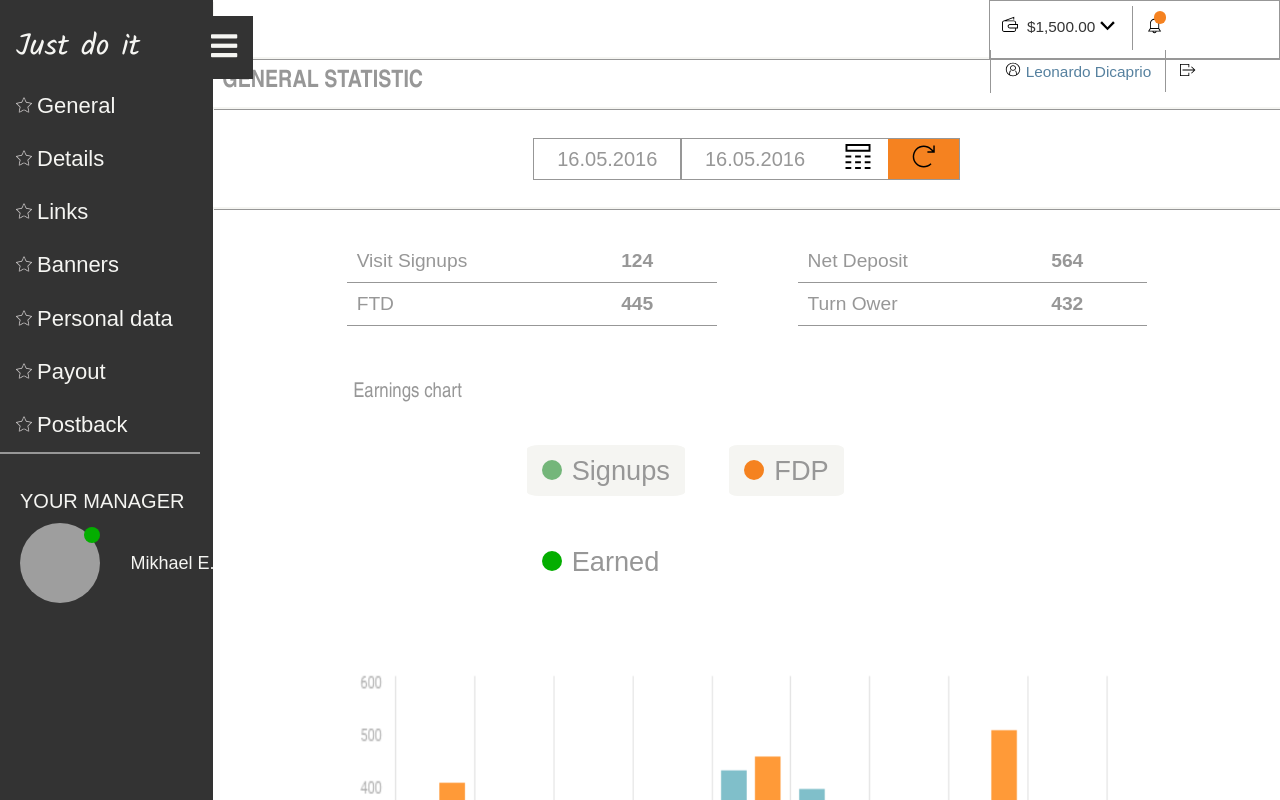
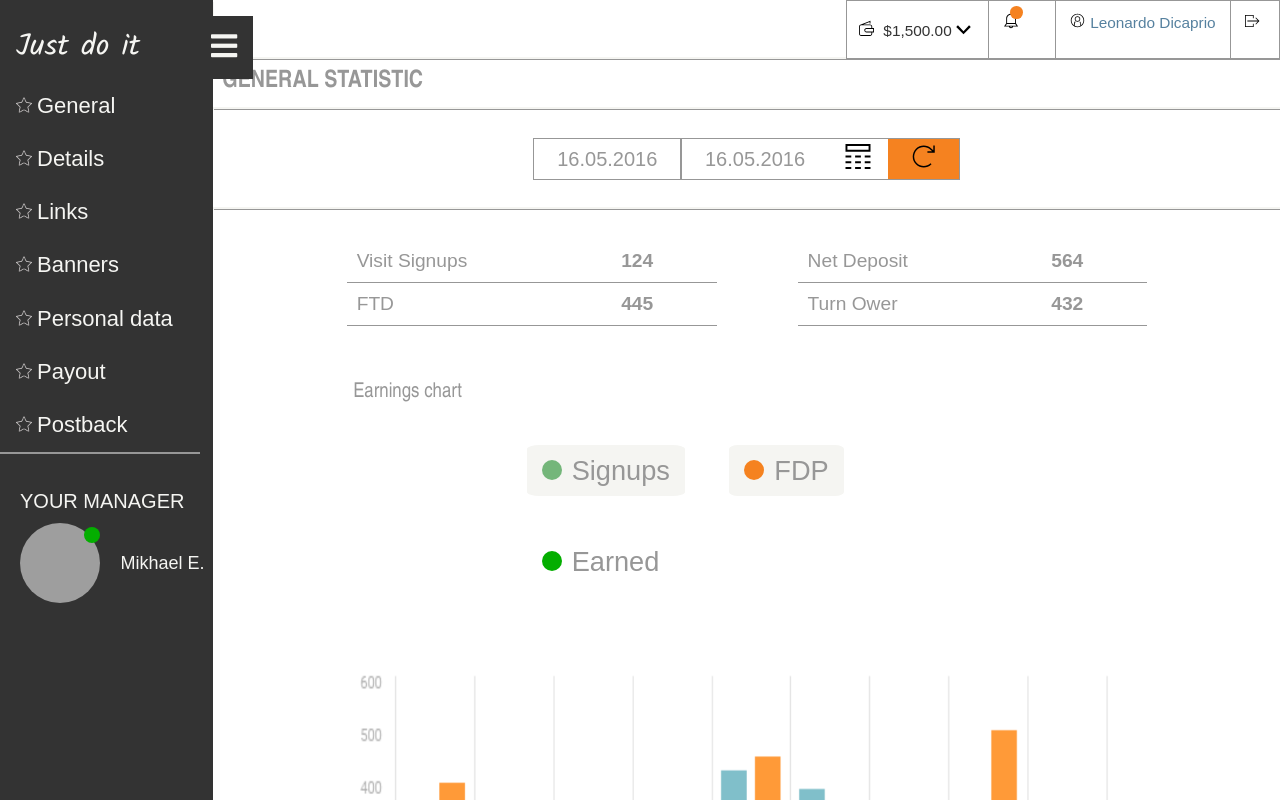
Before and after one commit to aniajtp/Projekt-indywidualny-10-12, a website: page index.html in a window 1280 px wide. Shown: the top 800 px of the page. Drawn offline with Linux system fonts and the light colour scheme; grey boxes are pictures that could not be loaded.

Commit message:
ostateczne położenie headera

```diff
--- a/sass/style-payout.scss
+++ b/sass/style-payout.scss
@@ -52,7 +52,7 @@ body {
     border-left: 1px solid #979797;
     color: #56819f;
     text-align: center;
-    padding: 18px 14px;
+    padding: 10px 12px;
     text-decoration: none;
   }
 }
@@ -72,7 +72,7 @@ body {
   display: inline-block;
   position: relative;
   top: -10px;
-  left: -18px;
+  left: -19px;
   z-index: 1;
 }
 .dropdown .dropbtn {
@@ -237,7 +237,7 @@ body {
     text-transform: capitalize;
     font-style: normal;
     margin-top: 30px;
-    margin-left: 10px;
+    margin-left: 0;
   }
 }
 .article {
--- a/sass/style.scss
+++ b/sass/style.scss
@@ -15,7 +15,7 @@ body {
   display: grid;
   grid-template-columns: 1fr 5fr;
   grid-template-rows: 60px;
-  grid-auto-rows: 50px 100px 850px 50px 800px;
+  grid-auto-rows: 50px 100px 850px 50px 900px;
   grid-template-areas:
   "sidebar header"
   "sidebar title"
@@ -44,11 +44,12 @@ body {
   flex-wrap: wrap;
 }
 .navbar-right {
-  height: 52px;
+  height: 57px;
   position: fixed;
-  margin-left: 776px;
+  display: grid;
+  grid-auto-flow:column;
+  right: 0;
   font-family: Arial;
-  padding-top: 5px;
   background: #fff;
   border: 1px solid #979797;
   a {
@@ -238,6 +239,7 @@ text-align: center;
   grid-area: sidebar;
   background: #333333;
   color: #f5f5f2;
+
 }
 .topnav {
   position: fixed;
@@ -317,7 +319,7 @@ text-align: center;
     text-transform: capitalize;
     font-style: normal;
     margin-top: 30px;
-    margin-left: 10px
+    margin-left: 0;
   }
 }
 /*TABELA 3*/
```
Also changed, not shown: css/style-payout.css, css/style.css, 2 other files.
